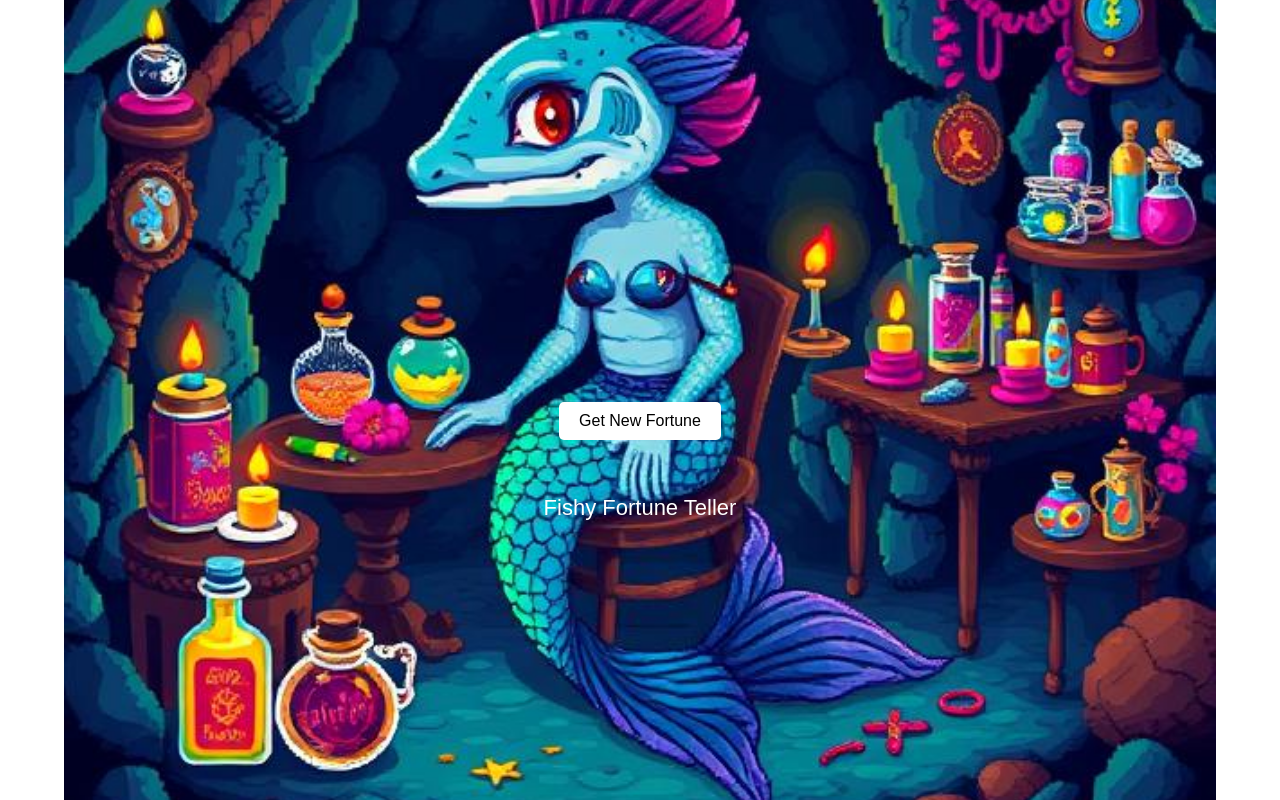
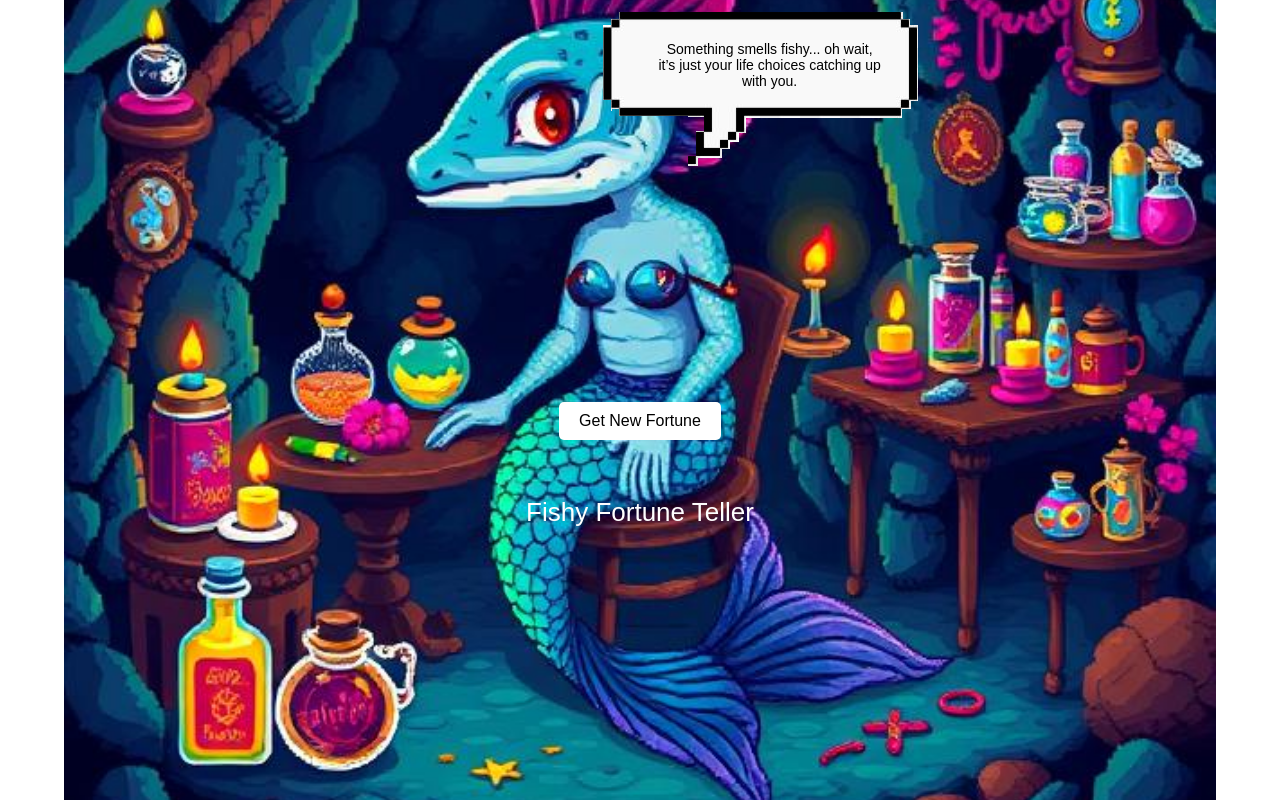
Before and after one commit to pinahent/fishyfortuneteller, a plain HTML site: page index.html in a window 1280 px wide. Drawn offline with Linux system fonts and the light colour scheme.

Commit message:
Update style.css

```diff
--- a/static/style.css
+++ b/static/style.css
@@ -19,7 +19,7 @@ h1 {
     top: 60%;  /* Moves the title higher */
     left: 50%;
     transform: translateX(-50%);
-    font-size: 22px;  /* Makes the title smaller */
+    font-size: 26px;  /* Makes the title smaller */
     font-weight: normal;  /* Removes bold styling */
     color: white;
 }
@@ -28,7 +28,7 @@ h1 {
 #bubble-container {
     position: relative;
     display: inline-block;
-    top: -1300px; /* Move bubble higher */
+    top: -130px; /* Move bubble higher */
     left: 120px; /* Move bubble slightly to the right */
 }
 
```
